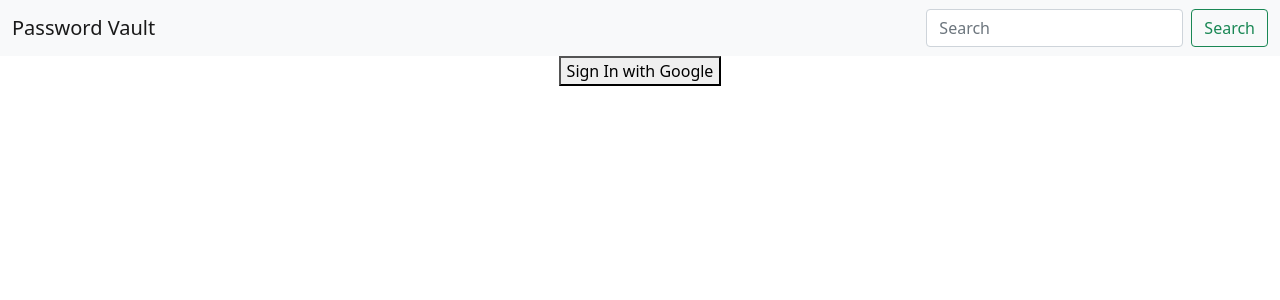
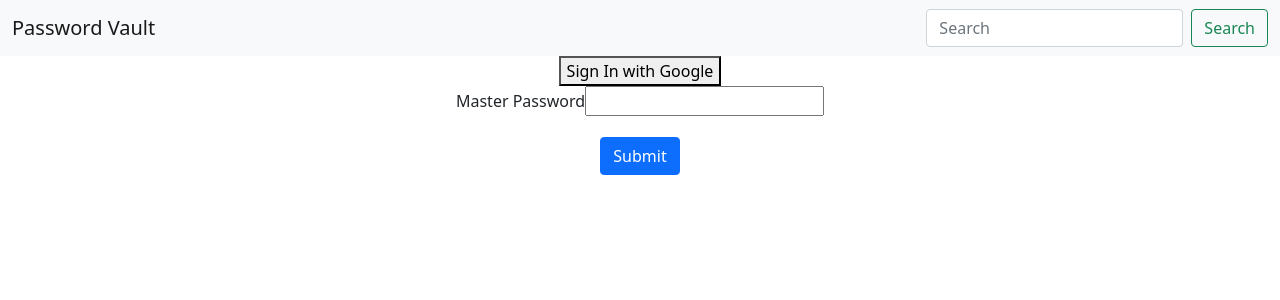
Before and after one commit to HarshRohila/password-vault, a React (Create React App) app: page / in a window 1280 px wide. Shown: the top 300 px of the page. Built offline with nearby package versions, Linux system fonts and the light colour scheme; what @react-firebase/auth would draw is missing.

Commit message:
added master password form

```diff
--- a/src/App.tsx
+++ b/src/App.tsx
@@ -3,12 +3,14 @@ import './App.scss';
 import 'bootstrap/scss/bootstrap.scss';
 import { Navbar } from './navbar';
 import { GoogleLogin } from './button/GoogleLogin';
+import { MasterPwdForm } from './forms/masterPassword';
 
 function App() {
 	return (
 		<div className="App">
 			<Navbar />
 			<GoogleLogin />
+			<MasterPwdForm />
 		</div>
 	);
 }
--- /dev/null
+++ b/src/forms/masterPassword.tsx
@@ -0,0 +1,50 @@
+import { faSpinner } from '@fortawesome/free-solid-svg-icons';
+import { FontAwesomeIcon } from '@fortawesome/react-fontawesome';
+import { Field, Form, Formik } from 'formik';
+import React from 'react';
+import { Button } from '../ui/Button';
+import { Input } from '../ui/Input';
+import MasterPwdValidation from '../validators/masterPwd';
+
+type MasterPwdFormProps = {
+	onSubmit?: (masterPwd: typeof initialValue) => void;
+	isSubmitLoading?: boolean;
+};
+
+const initialValue = {
+	masterPwd: '',
+};
+
+export const MasterPwdForm = ({
+	onSubmit,
+	isSubmitLoading,
+}: MasterPwdFormProps) => {
+	return (
+		<>
+			<Formik
+				initialValues={initialValue}
+				validationSchema={MasterPwdValidation}
+				onSubmit={onSubmit ? onSubmit : () => {}}
+			>
+				{({ errors, touched }) => (
+					<Form>
+						<Field
+							component={Input}
+							type="password"
+							name="masterPwd"
+							label="Master Password"
+						/>
+						{console.log(errors)}
+						{errors.masterPwd && touched.masterPwd ? (
+							<div>{errors.masterPwd}</div>
+						) : null}
+						<Button type="submit">
+							Submit
+							{isSubmitLoading && <FontAwesomeIcon icon={faSpinner} spin />}
+						</Button>
+					</Form>
+				)}
+			</Formik>
+		</>
+	);
+};
--- /dev/null
+++ b/src/ui/Button.tsx
@@ -0,0 +1,11 @@
+import React from 'react';
+
+export const Button = ({ children, ...props }: any) => {
+	return (
+		<>
+			<button className="btn btn-primary" {...props}>
+				{children}
+			</button>
+		</>
+	);
+};
--- /dev/null
+++ b/src/ui/Input.tsx
@@ -0,0 +1,24 @@
+import React, { useState } from 'react';
+import newId from '../utils/newId';
+
+type InputProps = {
+	label: string;
+	field: any;
+};
+
+export const Input = ({ field, label, ...props }: InputProps) => {
+	const [id] = useState(newId());
+
+	return (
+		<>
+			<div className="mb-3">
+				{label && (
+					<label htmlFor={id} className="form-label">
+						{label}
+					</label>
+				)}
+				<input className="form-control" id={id} {...field} {...props} />
+			</div>
+		</>
+	);
+};
--- /dev/null
+++ b/src/utils/newId.ts
@@ -0,0 +1,6 @@
+let lastId = 0;
+
+export default function newId(prefix = 'id') {
+	lastId++;
+	return `${prefix}${lastId}`;
+}
--- /dev/null
+++ b/src/validators/masterPwd.ts
@@ -0,0 +1,10 @@
+import * as Yup from 'yup';
+
+const MasterPwdValidation = Yup.object().shape({
+	masterPwd: Yup.string()
+		.min(8, 'Too Short!')
+		.max(50, 'Too Long!')
+		.required('Required'),
+});
+
+export default MasterPwdValidation;
```
Also changed, not shown: package.json (+6 -1 lines), 1 other file (tests, documents, lock files or other folders).
